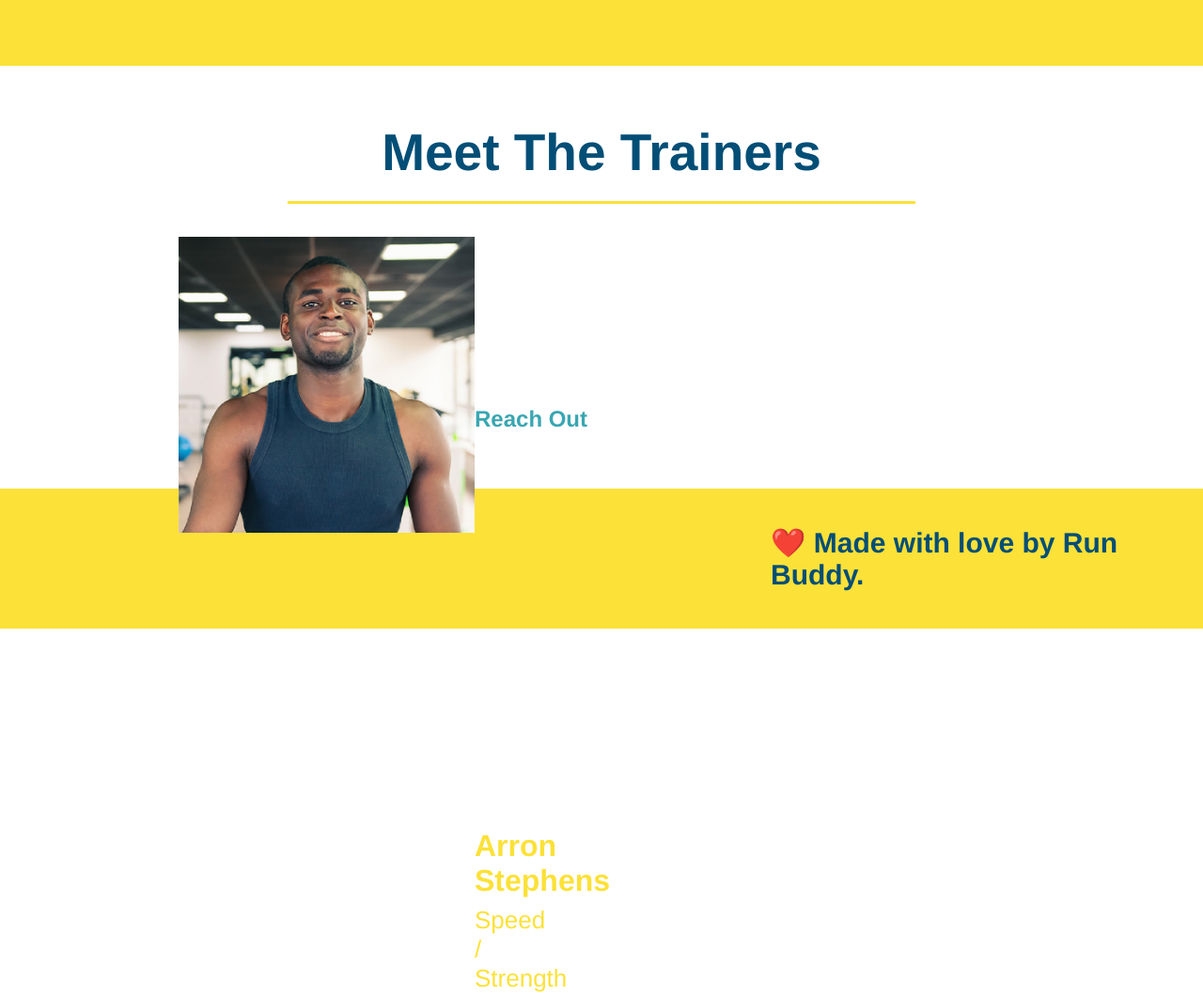
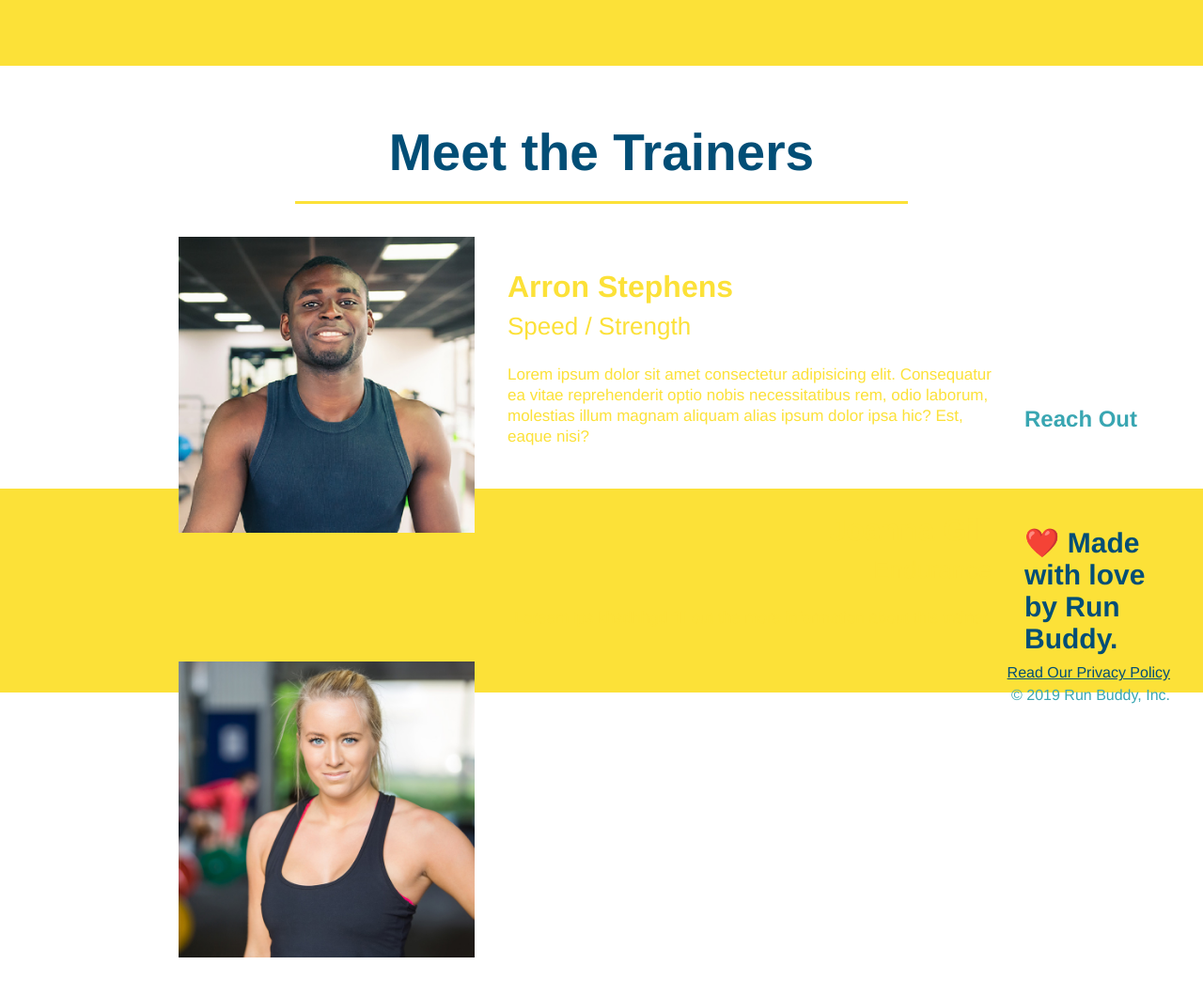
Before and after one commit to owenchilongo/run-buddy, a plain HTML site: page index.html in a window 1280 px wide. Shown: the part 2660-3720 px from the top of the page at 94% size. After the commit the page ends 3679 px from the top, so only its background shows below. Drawn offline with Linux system fonts and the light colour scheme.

Commit message:
trainer 1 bio

```diff
--- a/assets/style.css
+++ b/assets/style.css
@@ -172,7 +172,7 @@ section {
     float: left;
 }
 .trainer-bio {
-    padding: 35%;
+    padding: 35px;
     float: left;
     width: 65%;
 }
--- a/index.html
+++ b/index.html
@@ -98,7 +98,7 @@
         </section>
         <!-- "meet the trainers" -->
         <section id="your-trainers" class="trainers">
-            <h2 class="section-title primary-border">Meet The Trainers</h2>
+            <h2 class="section-title primary-border">Meet the Trainers</h2>
             <!-- first trainer bio -->
             <article class="trainer">
                 <img src="./assets/images/trainer-1.jpg" alt="Arron Stephens in his workout clothes, ready to pump iron" />
```
